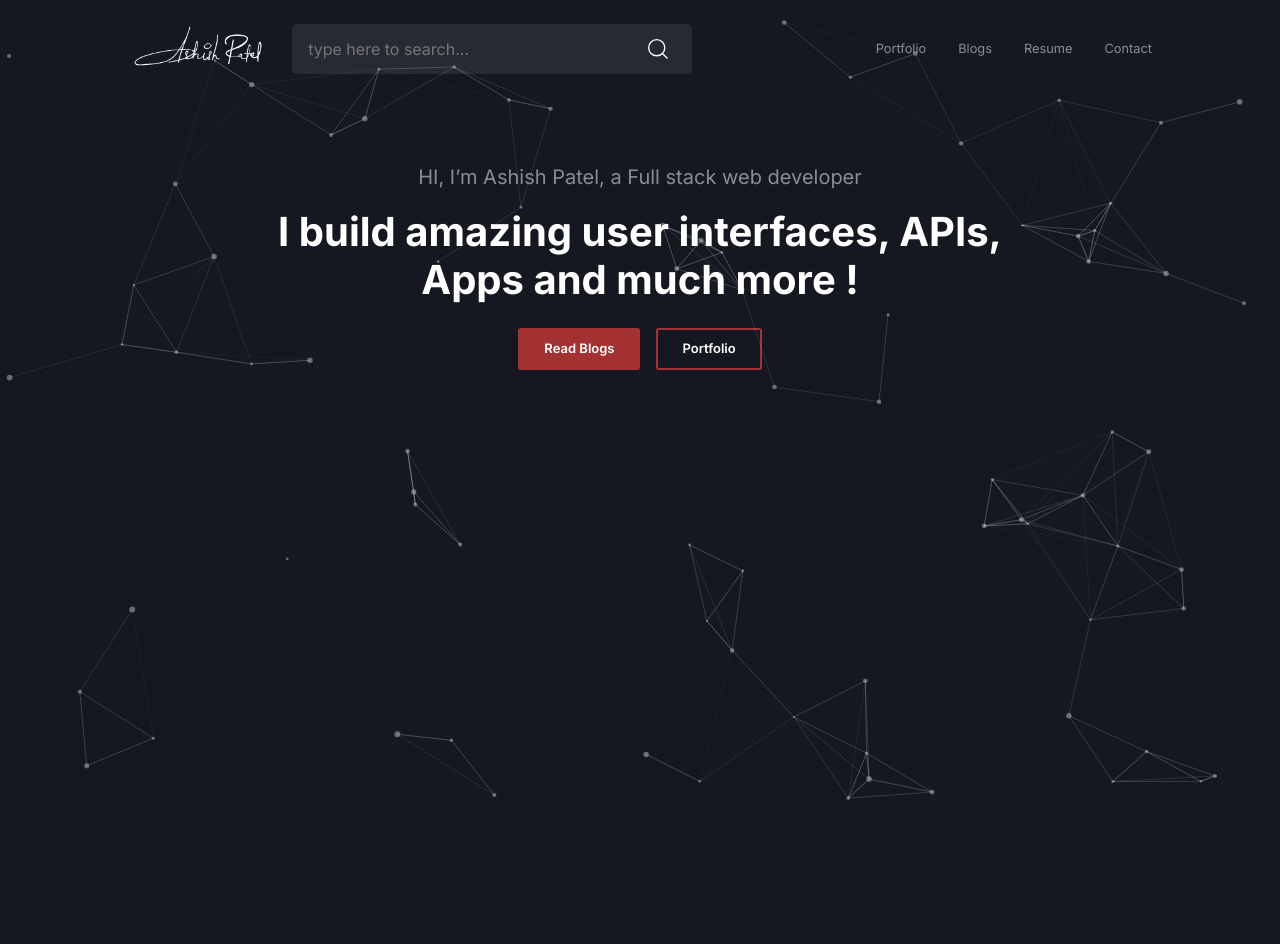
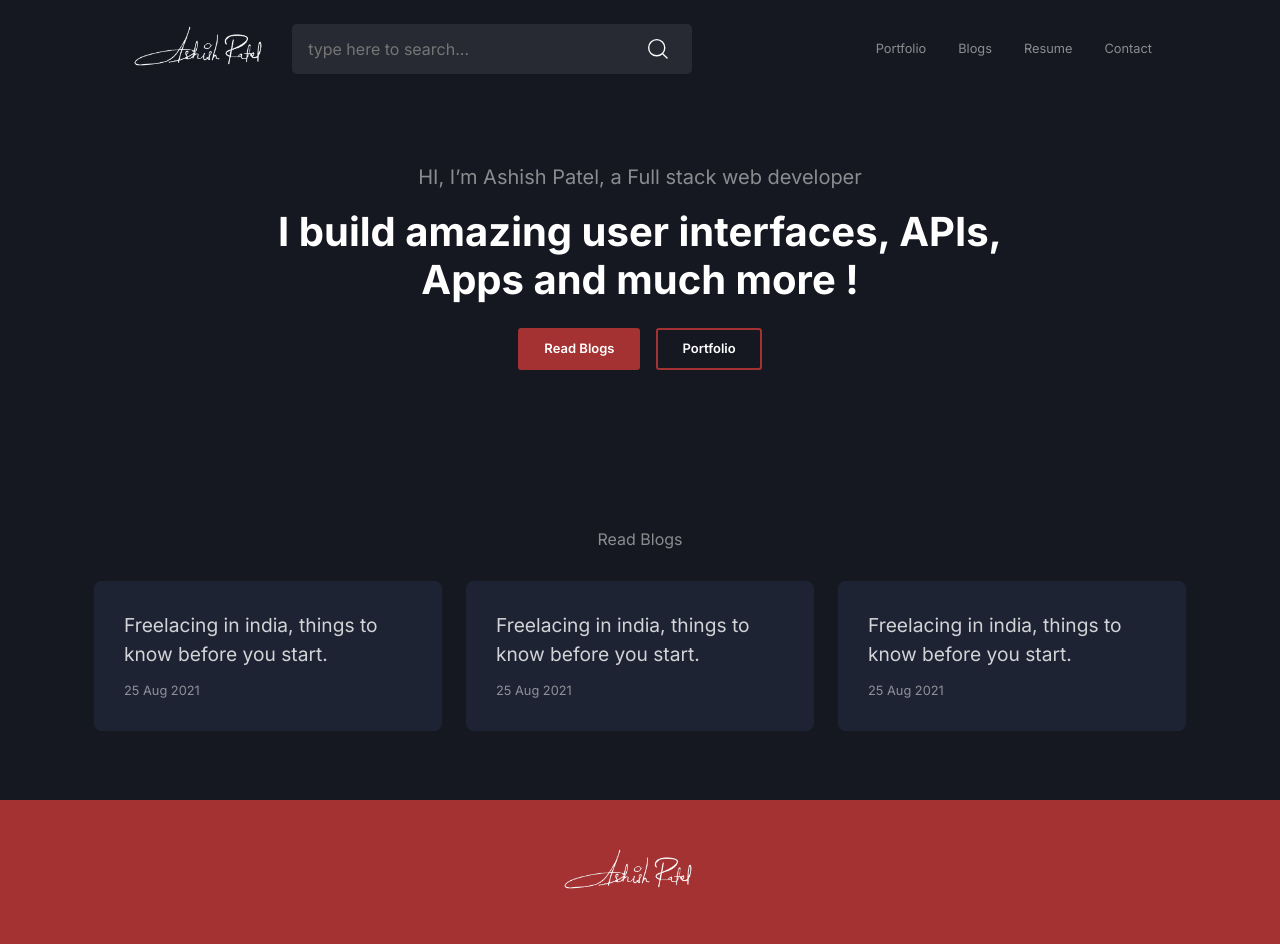
Before and after one commit to thewebmonk/woapv3, a Gatsby site: page / in a window 1280 px wide. Before the commit the page ends 800 px from the top, so only its background shows below. Built offline with nearby package versions, Linux system fonts and the light colour scheme; Gatsby itself is replaced by a stand-in of ours.

Commit message:
added three blogs conponents and footer in the homepage

```diff
--- a/src/assets/scss/app.scss
+++ b/src/assets/scss/app.scss
@@ -18,14 +18,6 @@ nav {
     display: flex;
     align-items: center;
     width: 100%;
-    .brand {
-      // background-color: yellow;
-      height: 3rem;
-      margin-right: 1.5rem;
-      img {
-        height: 100%;
-      }
-    }
     .actions {
       display: flex;
       justify-content: center;
@@ -41,6 +33,15 @@ nav {
       color: rgba($color: #fff, $alpha: 0.5) !important;
       margin-left: 2rem;
     }
+  }
+}
+
+.brand {
+  // background-color: yellow;
+  height: 3rem;
+  margin-right: 1.5rem;
+  img {
+    height: 100%;
   }
 }
 
@@ -143,7 +144,36 @@ nav {
   }
 }
 
+.blog-card {
+  background-color: #1e2333;
+  padding: 30px;
+  border-radius: 8px;
+  max-width: 700px;
+  transition: cubic-bezier(0.075, 0.82, 0.165, 1);
+  h5 {
+    color: rgba($color: #fff, $alpha: 0.8);
+    line-height: 1.8rem;
+    font-size: 1.2rem;
+  }
+  span {
+    font-size: 0.8rem;
+  }
+}
+// .blog-card:hover {
+//   background-color: #becaf1;
+//   h5 {
+//     color: #1e2333;
+//   }
+// }
+
+footer {
+  background-color: $red;
+}
+
 // helpers
+.min-100vh {
+  min-height: 100vh;
+}
 
 @media only screen and (max-width: 1200px) {
   .search-box {
--- /dev/null
+++ b/src/components/BlogCard.js
@@ -0,0 +1,11 @@
+import React from 'react';
+
+const BlogCard = () => {
+  return (
+    <div className="blog-card">
+      <h5>Freelacing in india, things to know before you start.</h5>
+      <span className="text-white-50 ">25 Aug 2021</span>
+    </div>
+  );
+};
+export default BlogCard;
--- /dev/null
+++ b/src/components/Footer/index.js
@@ -0,0 +1,16 @@
+import React from 'react';
+import woaplogo from '../../assets/images/woap_logo.png';
+
+const Footer = () => {
+  return (
+    <footer>
+      <div className="container pt-5 pb-5 d-flex justify-content-center">
+        <div className="brand">
+          <img src={woaplogo} />
+        </div>
+      </div>
+    </footer>
+  );
+};
+
+export default Footer;
--- a/src/components/landing/index.js
+++ b/src/components/landing/index.js
@@ -6,7 +6,6 @@ import { config } from '../../constants/particles';
 const Landing = () => {
   return (
     <div className="landing container">
-      <Particles id="tsparticles" options={config} />
       <p className="text-center">
         HI, I’m Ashish Patel, a Full stack web developer
       </p>
--- /dev/null
+++ b/src/components/nav/components/Links.js
@@ -0,0 +1,14 @@
+import { Link } from 'gatsby';
+import React from 'react';
+
+const Links = () => {
+  return (
+    <>
+      <Link>Portfolio</Link>
+      <Link>Blogs</Link>
+      <Link>Resume</Link>
+      <Link>Contact</Link>
+    </>
+  );
+};
+export default Links;
--- a/src/components/nav/index.js
+++ b/src/components/nav/index.js
@@ -1,8 +1,8 @@
-import { Link } from 'gatsby';
 import React, { useState } from 'react';
 import Search from '../common/Search';
 import { useTransition, animated } from 'react-spring';
 import woaplogo from '../../assets/images/woap_logo.png';
+import Links from './components/Links';
 
 const Nav = () => {
   const [showMenu, setShowMenu] = useState(false);
@@ -42,10 +42,7 @@ const Nav = () => {
         ) : null
       )}
       <div className="links d-none d-md-flex">
-        <Link>Portfolio</Link>
-        <Link>Blogs</Link>
-        <Link>Resume</Link>
-        <Link>Contact</Link>
+        <Links />
       </div>
       {transition2((style, item) =>
         item ? (
@@ -66,10 +63,7 @@ const Nav = () => {
               <div className="bar" />
               <div className="bar" />
             </div>
-            <Link>Portfolio</Link>
-            <Link>Blogs</Link>
-            <Link>Resume</Link>
-            <Link>Contact</Link>
+            <Links />
           </animated.div>
         ) : null
       )}
--- a/src/pages/index.js
+++ b/src/pages/index.js
@@ -5,14 +5,35 @@ import { Helmet } from 'react-helmet';
 import 'bootstrap/dist/css/bootstrap.min.css';
 import '../assets/scss/app.scss';
 import SEO from '../components/common/Seo';
+import BlogCard from '../components/BlogCard';
+import Footer from '../components/Footer';
 
 // markup
 const IndexPage = () => {
   return (
     <>
-      <SEO title="Ashish Patel : Web Development in Jamshedpur, India working as a freelacer. " />
-      <NavBar />
-      <Landing />
+      <div className="min-vh-100 d-fl">
+        <SEO title="Ashish Patel : Web Development in Jamshedpur, India working as a freelacer. " />
+        <NavBar />
+        <Landing />
+        <div className="container mt-5 pt-3">
+          <h4 className="text-center mt-5 pt-5 fs-6 text-white-50">
+            Read Blogs
+          </h4>
+          <div className="row m-0 p-0 mt-3  mb-4">
+            <div className="col-md-4 mt-3">
+              <BlogCard />
+            </div>
+            <div className="col-md-4 mt-3">
+              <BlogCard />
+            </div>
+            <div className="col-md-4 mt-3">
+              <BlogCard />
+            </div>
+          </div>
+        </div>
+      </div>
+      <Footer />
     </>
   );
 };
```
